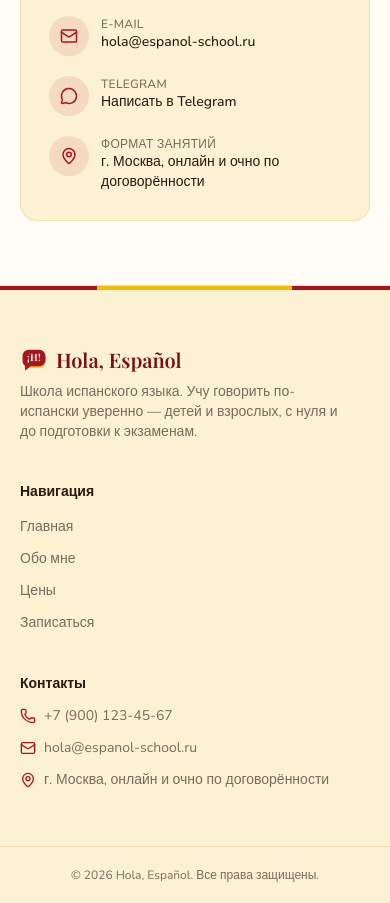
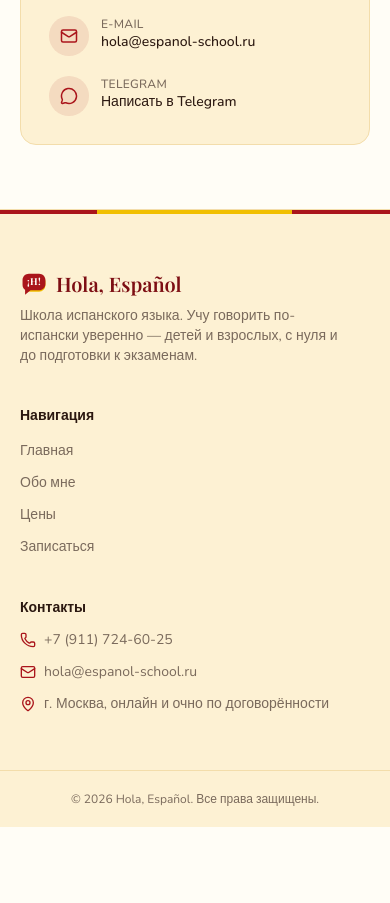
Before and after one commit to katerine47/education, a Next.js app: page /booking in a window 390 px wide. Shown: the part 1180-2083 px from the top of the page. After the commit the page ends 2007 px from the top, so only its background shows below. Built offline with nearby package versions, Linux system fonts and the light colour scheme.

Commit message:
Update contact phone and telegram, remove lesson format row

```diff
--- a/app/booking/page.tsx
+++ b/app/booking/page.tsx
@@ -1,5 +1,5 @@
 import type { Metadata } from "next";
-import { Mail, MapPin, MessageCircle, Phone } from "lucide-react";
+import { Mail, MessageCircle, Phone } from "lucide-react";
 import { Reveal } from "@/components/ui/reveal";
 import { BookingForm } from "@/components/booking-form";
 import { siteConfig } from "@/lib/site-data";
@@ -28,12 +28,6 @@ const contactItems = [
     label: "Telegram",
     value: "Написать в Telegram",
     href: siteConfig.telegram,
-  },
-  {
-    icon: MapPin,
-    label: "Формат занятий",
-    value: siteConfig.address,
-    href: undefined,
   },
 ];
 
--- a/lib/site-data.ts
+++ b/lib/site-data.ts
@@ -1,11 +1,11 @@
 export const siteConfig = {
   name: "Hola, Español",
   tagline: "Школа испанского языка",
-  phone: "+7 (900) 123-45-67",
+  phone: "+7 (911) 724-60-25",
   email: "hola@espanol-school.ru",
   address: "г. Москва, онлайн и очно по договорённости",
   instagram: "https://instagram.com",
-  telegram: "https://t.me",
+  telegram: "https://t.me/katerine_e",
   whatsapp: "https://wa.me/70000000000",
 };
 
```
